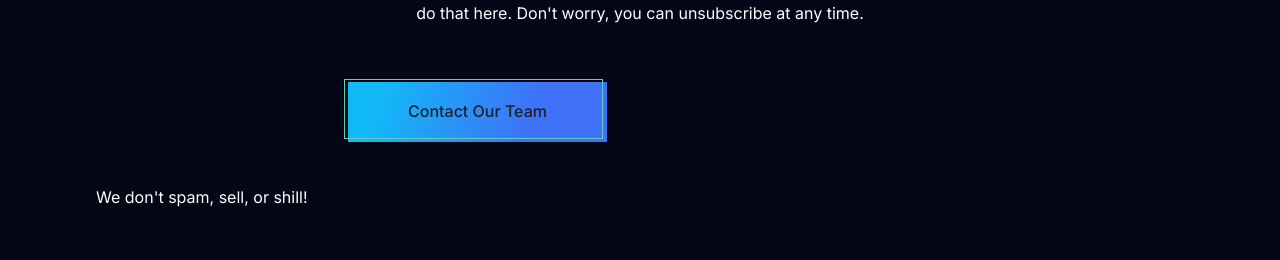
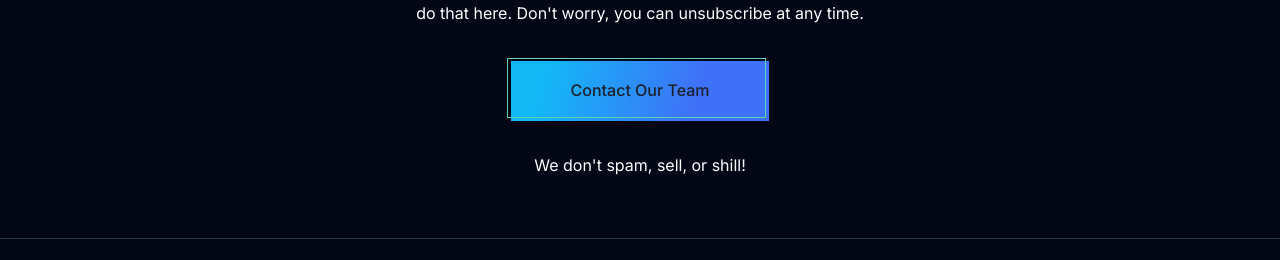
Before and after one commit to arunklu/pyxelchain.com, a Next.js app: page /newsletter in a window 1280 px wide. Shown: the part 501-761 px from the top of the page. Built offline with nearby package versions, Linux system fonts and the light colour scheme; no server answers; a web font is replaced by a local one.

Commit message:
fix: WEB-464: newsletter elements are not center aligned

```diff
--- a/src/components/newsletter-form.tsx
+++ b/src/components/newsletter-form.tsx
@@ -8,19 +8,12 @@ type NewsletterFormTypes = {
 }
 const NewsletterForm: React.FC<NewsletterFormTypes> = ({ autoAlign }) => (
   <>
-    <Box
-      mt={autoAlign ? '48px' : 0}
-      justifyContent="space-between"
-      mx={{ base: 'auto', lg: autoAlign ? 'auto' : 0 }}
-      maxW="600px"
-      p={2}
-      rounded="lg"
-    >
+    <Box mt={autoAlign ? '35px' : 0} justifyContent="space-between" rounded="lg" display="grid" placeContent="center">
       <Link href="/services" mb={8}>
         <Button>Contact Our Team</Button>
       </Link>
     </Box>
-    <Text color="white" mt="35px">
+    <Text color="white" textAlign="center">
       We don't spam, sell, or shill!
     </Text>
   </>
```
